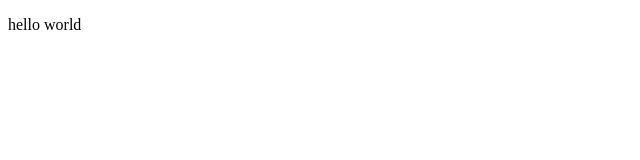
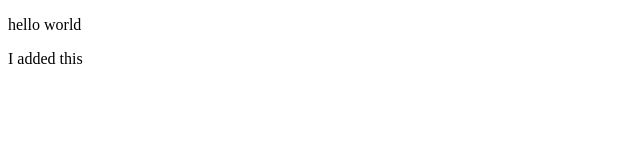
Before and after one commit to wjcooper91/project1, a plain HTML site: page index.html in a window 1280 px wide. Shown: the full height of the page, 0-640 px from the left. Drawn offline with Linux system fonts and the light colour scheme.

Commit message:
Testing branch

```diff
--- a/index.html
+++ b/index.html
@@ -6,5 +6,7 @@
 <body>
 
     <p> hello world</p>
+
+    <p>I added this</p>
 </body>
 </html>
```
